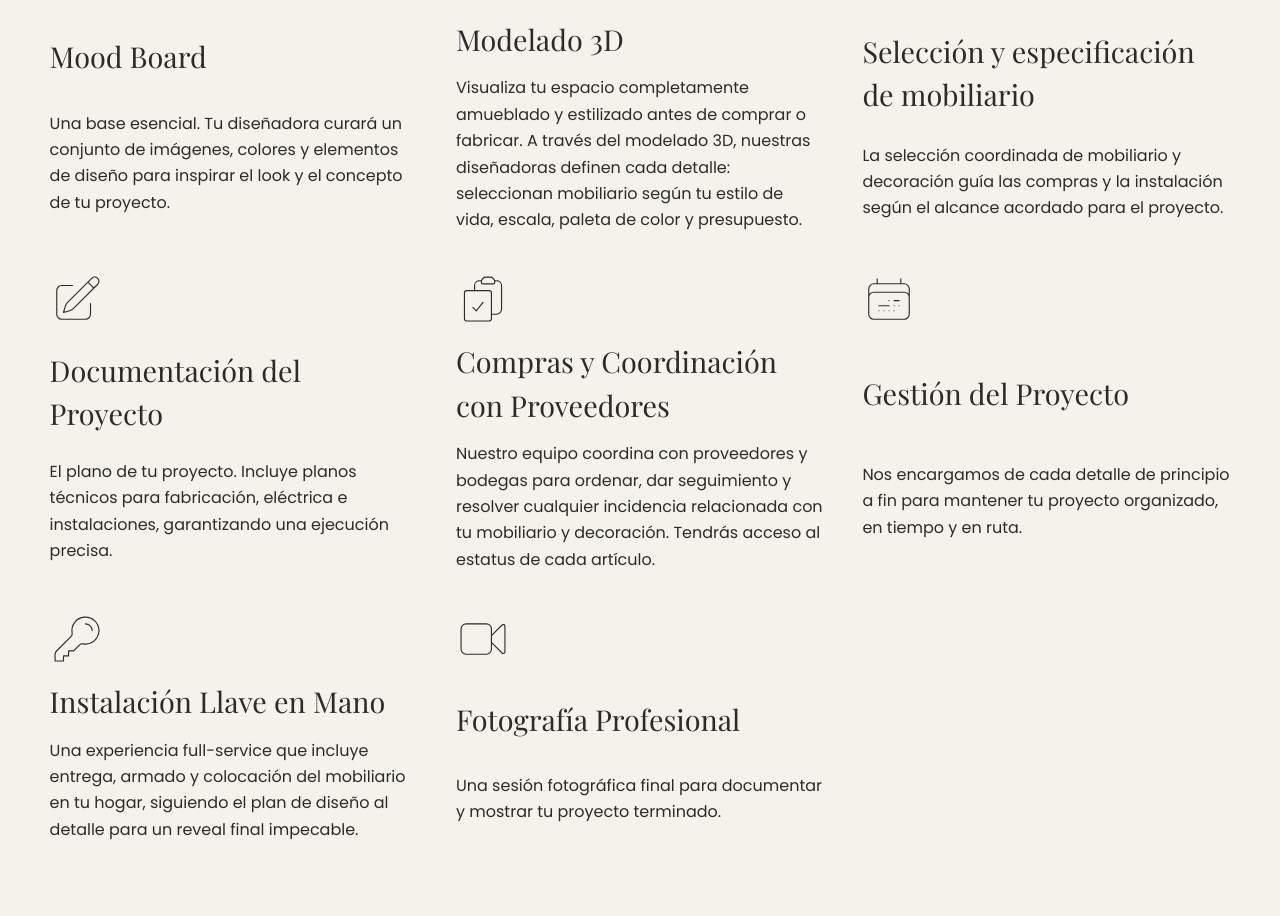
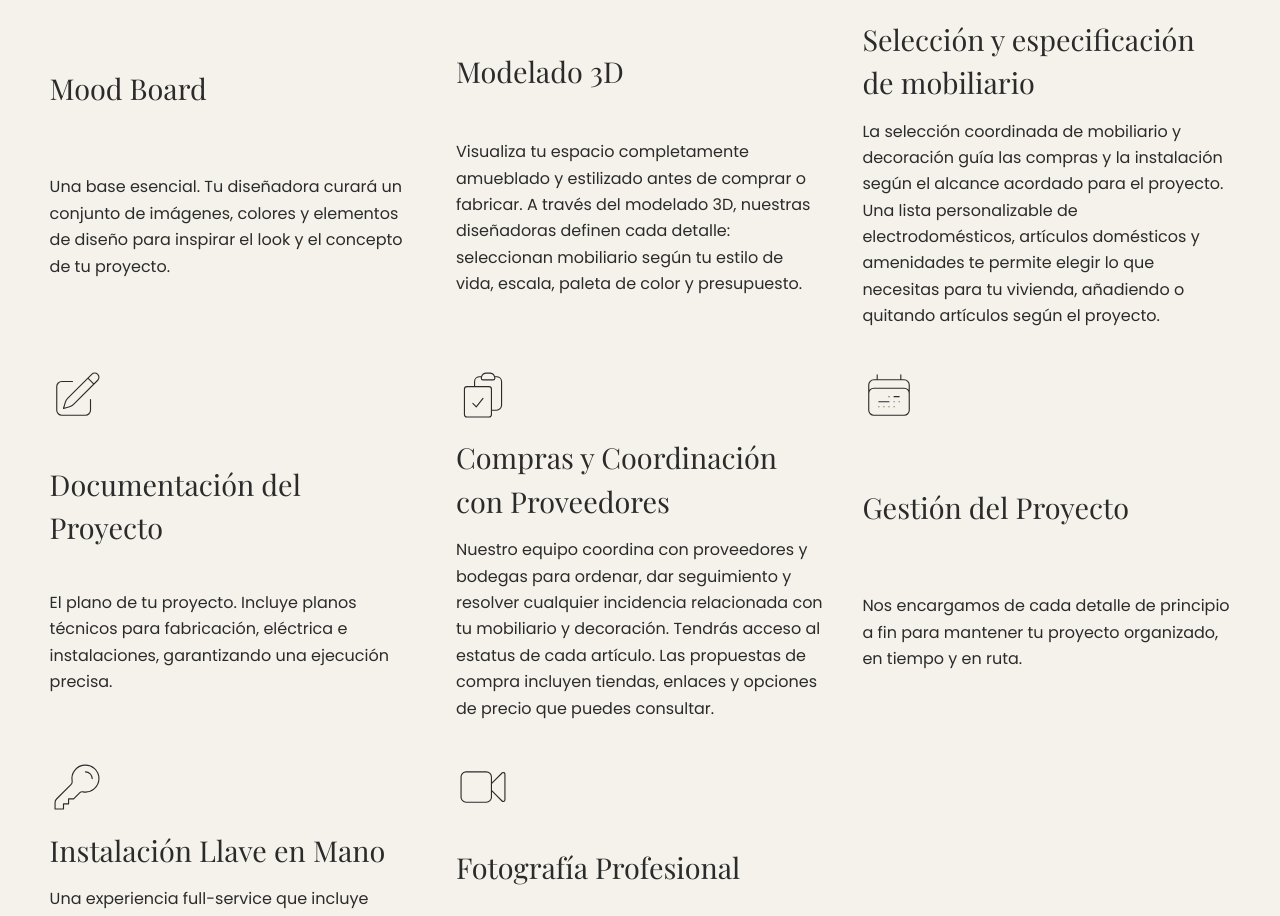
Before and after one commit to gfscipione/siamo-headless, a Next.js app: page /es/servicios/diseno-llave-en-mano in a window 1280 px wide. Shown: the part 3751-4667 px from the top of the page. Built offline with nearby package versions, Linux system fonts and the light colour scheme; no server answers.

Commit message:
Clarify full-service deliverables and remote project coordination in EN and ES

```diff
--- a/app/(en)/services/full-service/page.tsx
+++ b/app/(en)/services/full-service/page.tsx
@@ -189,7 +189,7 @@ export default function FullServicePage() {
     },
     {
       title: "Furniture Selection & Specification",
-      copy: "A coordinated selection of furniture and décor guides purchasing and installation as part of the agreed project scope.",
+      copy: "A coordinated selection of furniture and décor guides purchasing and installation as part of the agreed project scope. A customizable list of appliances, household items and amenities lets you choose what you need for your home, adding or removing items to suit the project.",
       icon: "leaf",
     },
     {
@@ -199,7 +199,7 @@ export default function FullServicePage() {
     },
     {
       title: "Purchasing & Vendor Coordination",
-      copy: "Our team coordinates with vendors and warehouses to order, track, and resolve any issues related to your furniture and décor. You’ll have access to the status of every item.",
+      copy: "Our team coordinates with vendors and warehouses to order, track, and resolve any issues related to your furniture and décor. You’ll have access to the status of every item. Purchasing proposals include stores, links and price options you can review.",
       icon: "checklist",
     },
     {
@@ -290,7 +290,9 @@ export default function FullServicePage() {
       question: "Can you coordinate my home project if I live abroad?",
       answer: (
         <>
-          Living abroad does not automatically mean you need virtual interior design. If your home is in the Riviera Maya and you need design, sourcing and installation coordinated on site, tell us about the project through our {" "}<a href="/questionnaire/" style={{ fontWeight: 600, textDecoration: "underline" }}>questionnaire</a>. We will review its location and scope to determine whether full-service is suitable. Virtual interior design is a separate option when you want a design plan to implement yourself.
+          <p style={{ margin: "0 0 1em" }}>{"Living abroad does not automatically mean you need virtual interior design. If your home is in the Riviera Maya and you need design, sourcing and installation coordinated on site, tell us about the project through our "}<a href="/questionnaire/" style={{ fontWeight: 600, textDecoration: "underline" }}>questionnaire</a>{". We will review its location and scope to determine whether full-service is suitable."}</p>
+          <p style={{ margin: "0 0 1em" }}>{"During the design process, we review proposals in video calls and share mood boards and item selections through Drive, where you can leave comments and confirm your choices."}</p>
+          <p style={{ margin: 0 }}>{"Virtual interior design is a separate option when you want a design plan to implement yourself."}</p>
         </>
       ),
     },
--- a/app/(es)/es/servicios/diseno-llave-en-mano/page.tsx
+++ b/app/(es)/es/servicios/diseno-llave-en-mano/page.tsx
@@ -195,7 +195,7 @@ export default function FullServicePage() {
     },
     {
       title: "Selección y especificación de mobiliario",
-      copy: "La selección coordinada de mobiliario y decoración guía las compras y la instalación según el alcance acordado para el proyecto.",
+      copy: "La selección coordinada de mobiliario y decoración guía las compras y la instalación según el alcance acordado para el proyecto. Una lista personalizable de electrodomésticos, artículos domésticos y amenidades te permite elegir lo que necesitas para tu vivienda, añadiendo o quitando artículos según el proyecto.",
       icon: "leaf",
     },
     {
@@ -207,7 +207,7 @@ export default function FullServicePage() {
     {
       title: "Compras y Coordinación con Proveedores",
       copy:
-        "Nuestro equipo coordina con proveedores y bodegas para ordenar, dar seguimiento y resolver cualquier incidencia relacionada con tu mobiliario y decoración. Tendrás acceso al estatus de cada artículo.",
+        "Nuestro equipo coordina con proveedores y bodegas para ordenar, dar seguimiento y resolver cualquier incidencia relacionada con tu mobiliario y decoración. Tendrás acceso al estatus de cada artículo. Las propuestas de compra incluyen tiendas, enlaces y opciones de precio que puedes consultar.",
       icon: "checklist",
     },
     {
@@ -305,7 +305,9 @@ export default function FullServicePage() {
       question: "¿Pueden coordinar el proyecto de mi vivienda si vivo en el extranjero?",
       answer: (
         <>
-          Vivir en el extranjero no significa que debas contratar diseño virtual. Si tu vivienda está en Riviera Maya y necesitas coordinar diseño, selección de mobiliario e instalación en sitio, cuéntanos el proyecto mediante el {" "}<a href="/es/cuestionario/" style={{ fontWeight: 600, textDecoration: "underline" }}>cuestionario</a>. Revisaremos su ubicación y alcance para determinar si el servicio llave en mano es adecuado. El diseño virtual es una opción distinta para quienes quieren un plan de diseño que puedan ejecutar por su cuenta.
+          <p style={{ margin: "0 0 1em" }}>{"Vivir en el extranjero no significa que debas contratar diseño virtual. Si tu vivienda está en Riviera Maya y necesitas coordinar diseño, selección de mobiliario e instalación en sitio, cuéntanos el proyecto mediante el "}<a href="/es/cuestionario/" style={{ fontWeight: 600, textDecoration: "underline" }}>cuestionario</a>{". Revisaremos su ubicación y alcance para determinar si el servicio llave en mano es adecuado."}</p>
+          <p style={{ margin: "0 0 1em" }}>{"Durante el diseño revisamos las propuestas en videollamadas y compartimos mood boards y selecciones de artículos en Drive, donde puedes dejar comentarios y confirmar tus elecciones."}</p>
+          <p style={{ margin: 0 }}>{"El diseño virtual es una opción distinta para quienes quieren un plan de diseño que puedan ejecutar por su cuenta."}</p>
         </>
       ),
     },
```
